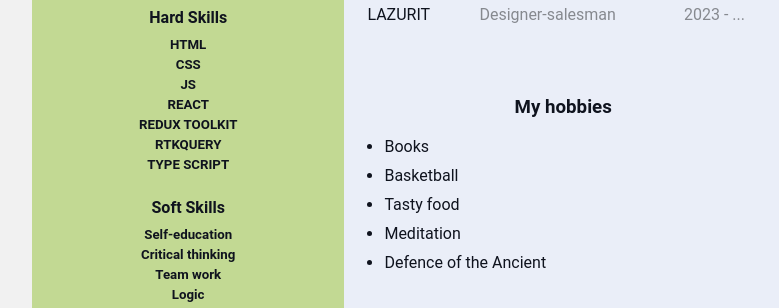
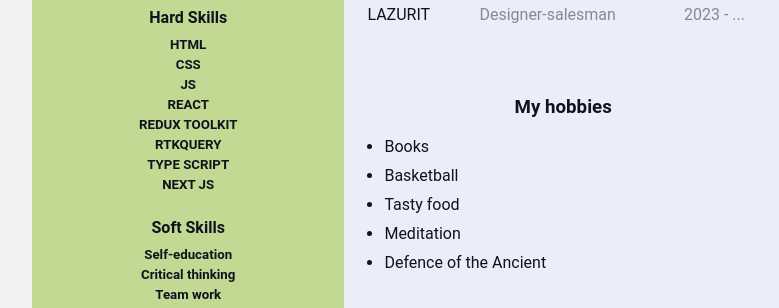
Before and after one commit to Rtmklcwork/github.io, a plain HTML site: page index.html in a window 1280 px wide. Shown: the part 363-671 px from the top of the page, without its empty margins (233-1012 px from the left). Drawn offline with Linux system fonts and the light colour scheme.

Commit message:
add skills

```diff
--- a/index.html
+++ b/index.html
@@ -29,6 +29,7 @@
         <h5>REDUX TOOLKIT</h5>
         <h5>RTKQUERY</h5>
         <h5>TYPE SCRIPT</h5>
+        <h5>NEXT JS</h5>
       </div>
       <div class="skills">
         <h4>Soft Skills</h4>
```
